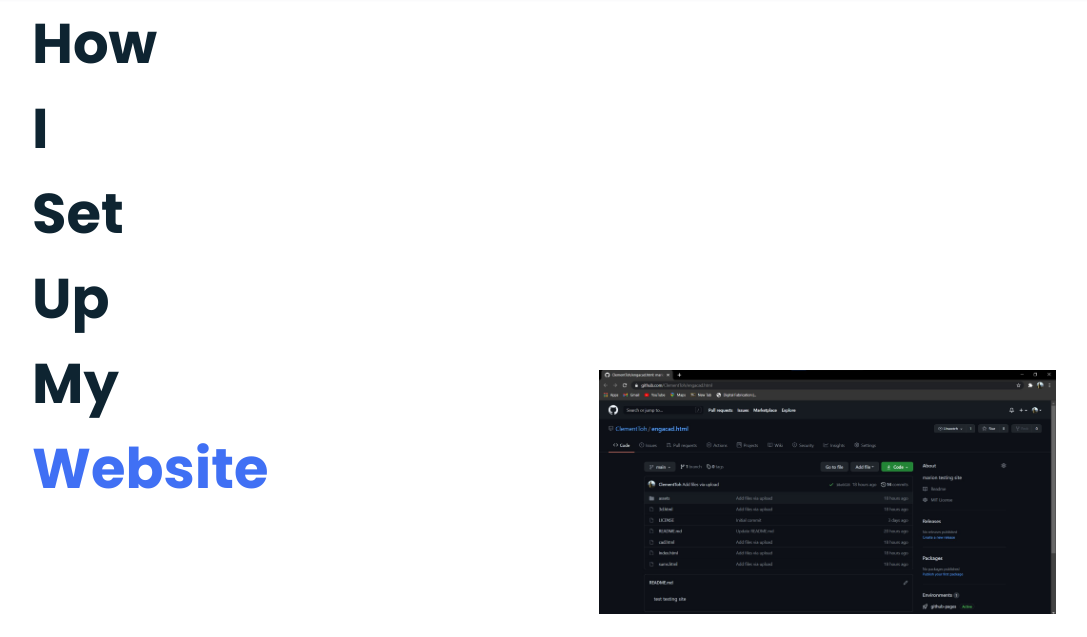
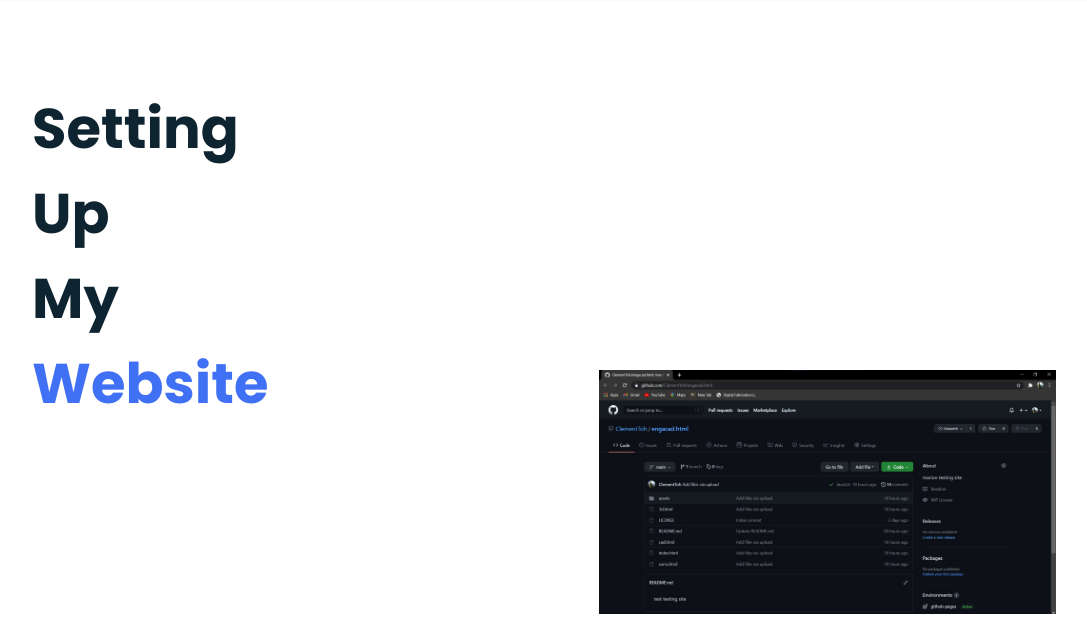
Before and after one commit to ClementToh/engacad.html, a plain HTML site: page sums.html in a window 1280 px wide. Shown: the part 66-703 px from the top of the page, without its empty margins (96-1183 px from the left). Drawn offline with nearby package versions, Linux system fonts and the light colour scheme.

Commit message:
Update sums.html

```diff
--- a/sums.html
+++ b/sums.html
@@ -36,7 +36,7 @@
        <!--===== HOME =====-->
        <section class="home bd-grid" id="home">
         <div class="home__data">
-            <h1  class="home__title">How I Set Up My <span class="home__title-color">Website</span></h1><br>
+            <h1  class="home__title">Setting Up My <span class="home__title-color">Website</span></h1><br>
 
 
                     <!--a href="#" class="button">Contact</a-->
```
